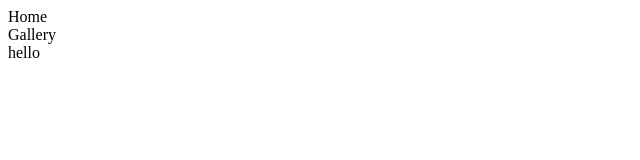
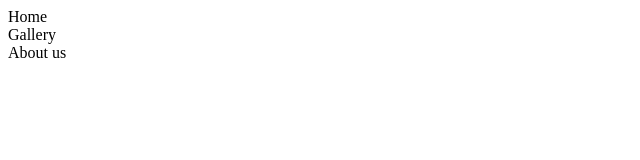
Before and after one commit to SHA-wn/learner, a plain HTML site: page index.html in a window 1280 px wide. Shown: the full height of the page, 0-640 px from the left. Drawn offline with Linux system fonts and the light colour scheme.

Commit message:
Added about us

```diff
--- a/index.html
+++ b/index.html
@@ -1,5 +1,5 @@
 <html>
 <div>Home</div>
 <div>Gallery</div>
-<body>hello</body>
+<div>About us<div>
 </html>
```
